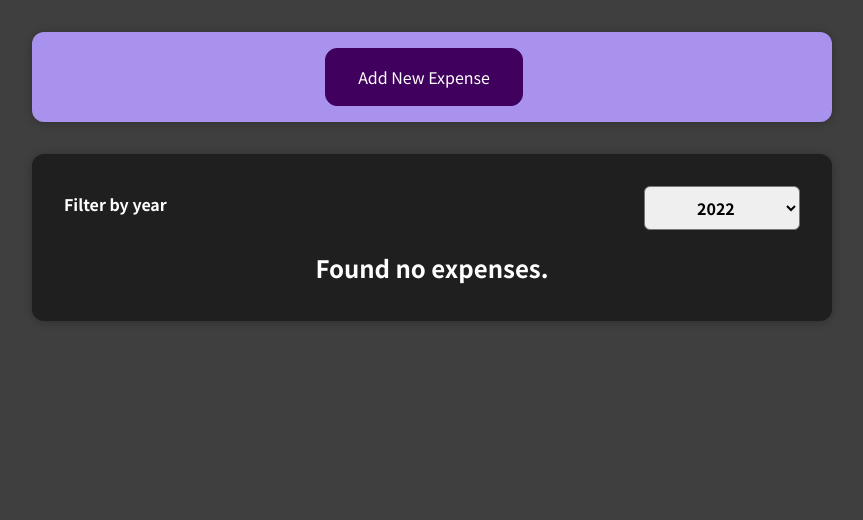
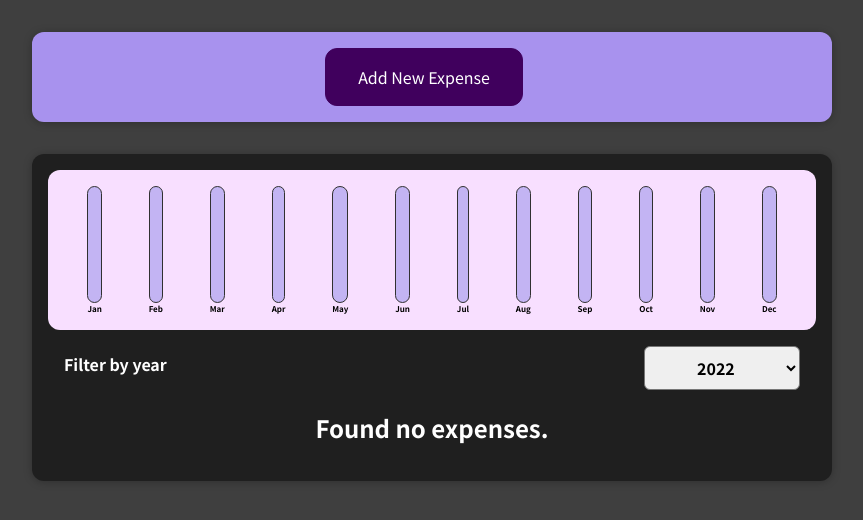
Before and after one commit to akshatbiniwale/Expense-Tracker, a React (Create React App) app: page / in a window 1280 px wide. Shown: the top 520 px of the page, without its empty margins (208-1071 px from the left). Built offline with nearby package versions, Linux system fonts and the light colour scheme; the HTML template or start-up script is replaced by a standard one.

Commit message:
Final Commit

```diff
--- /dev/null
+++ b/src/components/Chart/Chart.css
@@ -0,0 +1,9 @@
+.chart {
+    padding: 1rem;
+    border-radius: 12px;
+    background-color: #f8dfff;
+    text-align: center;
+    display: flex;
+    justify-content: space-around;
+    height: 10rem;
+}
--- /dev/null
+++ b/src/components/Chart/Chart.jsx
@@ -0,0 +1,24 @@
+import './Chart.css'
+import ChartBar from './ChartBar';
+
+const Chart = (props)=> {
+    const dataPointValues = props.dataPoints.map(dataPoint=> dataPoint.value);
+    const totalMaximum = Math.max(...dataPointValues);
+
+    return (
+        <div className='chart'>
+            {props.dataPoints.map((dataPoint)=> {
+                return (
+                    <ChartBar
+                        key={dataPoint.label}
+                        value={dataPoint.value}
+                        maxValue={totalMaximum}
+                        label={dataPoint.label}
+                    />
+                );
+            })}
+        </div>
+    );
+}
+
+export default Chart;
--- /dev/null
+++ b/src/components/Chart/ChartBar.css
@@ -0,0 +1,30 @@
+.chart-bar {
+    height: 100%;
+    display: flex;
+    flex-direction: column;
+    align-items: center;
+}
+
+.chart-bar__inner {
+    height: 100%;
+    width: 100%;
+    border: 1px solid #313131;
+    border-radius: 12px;
+    background-color: #c3b4f3;
+    overflow: hidden;
+    display: flex;
+    flex-direction: column;
+    justify-content: flex-end;
+}
+
+.chart-bar__fill {
+    background-color: #4826b9;
+    width: 100%;
+    transition: all 0.3s ease-out;
+}
+
+.chart-bar__label {
+    font-weight: bold;
+    font-size: 0.5rem;
+    text-align: center;
+}
--- /dev/null
+++ b/src/components/Chart/ChartBar.jsx
@@ -0,0 +1,20 @@
+import './ChartBar.css'
+
+const ChartBar = (props)=> {
+    let barFillHeight = '0%';
+
+    if(props.maxValue > 0){
+        barFillHeight = Math.round((props.value/props.maxValue)*100) + '%';
+    }
+
+    return(
+        <div className='chart-bar'>
+            <div className='chart-bar__inner'>
+                <div className='chart-bar__fill' style={{height: barFillHeight}}></div>
+            </div>
+            <div className='chart-bar__label'>{props.label}</div>
+        </div>
+    );
+}
+
+export default ChartBar;
--- /dev/null
+++ b/src/components/Expenses/ExpenseChart.jsx
@@ -0,0 +1,27 @@
+import Chart from '../Chart/Chart'
+
+const ExpenseChart = (props)=> {
+    const chartDataPoints = [
+        {label: 'Jan', value: 0},
+        {label: 'Feb', value: 0},
+        {label: 'Mar', value: 0},
+        {label: 'Apr', value: 0},
+        {label: 'May', value: 0},
+        {label: 'Jun', value: 0},
+        {label: 'Jul', value: 0},
+        {label: 'Aug', value: 0},
+        {label: 'Sep', value: 0},
+        {label: 'Oct', value: 0},
+        {label: 'Nov', value: 0},
+        {label: 'Dec', value: 0}
+    ];
+
+    for(const expense of props.expenses){
+        const expenseMonth = new Date(expense.date).getMonth();
+        chartDataPoints[expenseMonth].value+= expense.amount;
+    }
+
+    return (<Chart dataPoints={chartDataPoints} />);
+}
+
+export default ExpenseChart
--- a/src/components/Expenses/ExpenseFilter.jsx
+++ b/src/components/Expenses/ExpenseFilter.jsx
@@ -5,15 +5,23 @@
         props.onSetYear(event.target.value);
     };
 
+    const currentYear = Number(new Date().getFullYear());
+    const yearList = [];
+
+    for(var i=1; i<=4; i++){
+        yearList.push(currentYear-i);
+    }
+
     return (
         <div className='expenses-filter'>
             <div className='expenses-filter__control'>
                 <label>Filter by year</label>
                 <select value={props.selected} onChange={yearChangeHandler}>
-                    <option value='2022'>2022</option>
-                    <option value='2021'>2021</option>
-                    <option value='2020'>2020</option>
-                    <option value='2019'>2019</option>
+                    {yearList.map((year)=> {
+                        return(
+                            <option value={year.toString()}>{year}</option>
+                        );
+                    })}
                 </select>
             </div>
         </div>
--- a/src/components/Expenses/Expenses.jsx
+++ b/src/components/Expenses/Expenses.jsx
@@ -1,6 +1,7 @@
 import {useState} from 'react';
 
 import './Expenses.css'
+import ExpenseChart from './ExpenseChart';
 import Card from '../UI/Card';
 import ExpenseFilter from "./ExpenseFilter";
 import ExpensesList from './ExpensesList';
@@ -19,6 +20,7 @@
 
     return (
         <Card className='expenses'>
+            <ExpenseChart expenses={filteredExpenses} />
             <ExpenseFilter onSetYear={setYearHandler} selected={receivedYear} />
             <ExpensesList items={filteredExpenses}/>
         </Card>
--- a/src/components/NewExpense/ExpenseForm.jsx
+++ b/src/components/NewExpense/ExpenseForm.jsx
@@ -26,7 +26,7 @@
 
         const expenseData = {
             title: enteredTitle,
-            amount: enteredAmount,
+            amount: +enteredAmount,
             date: enteredDate
         }
 
```
